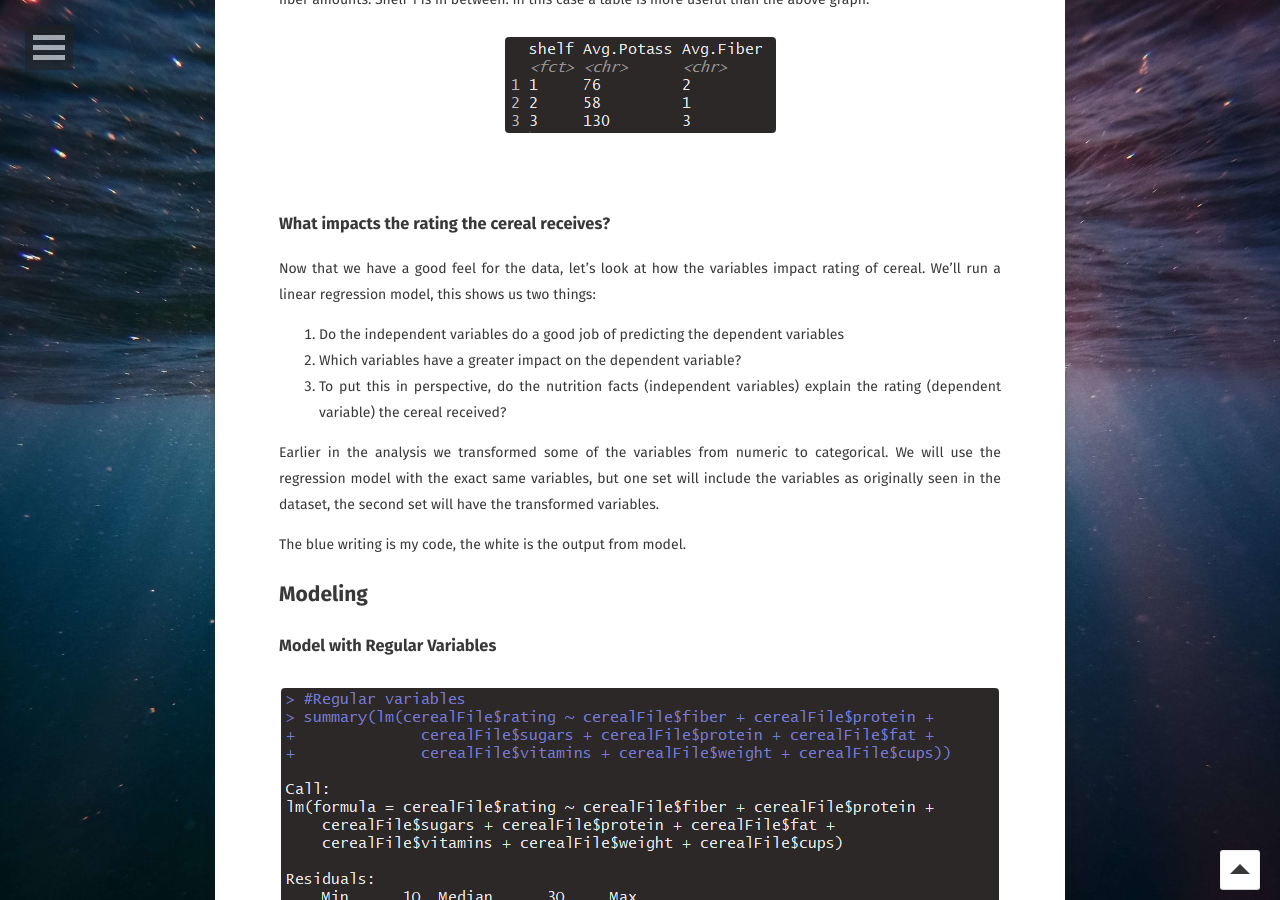
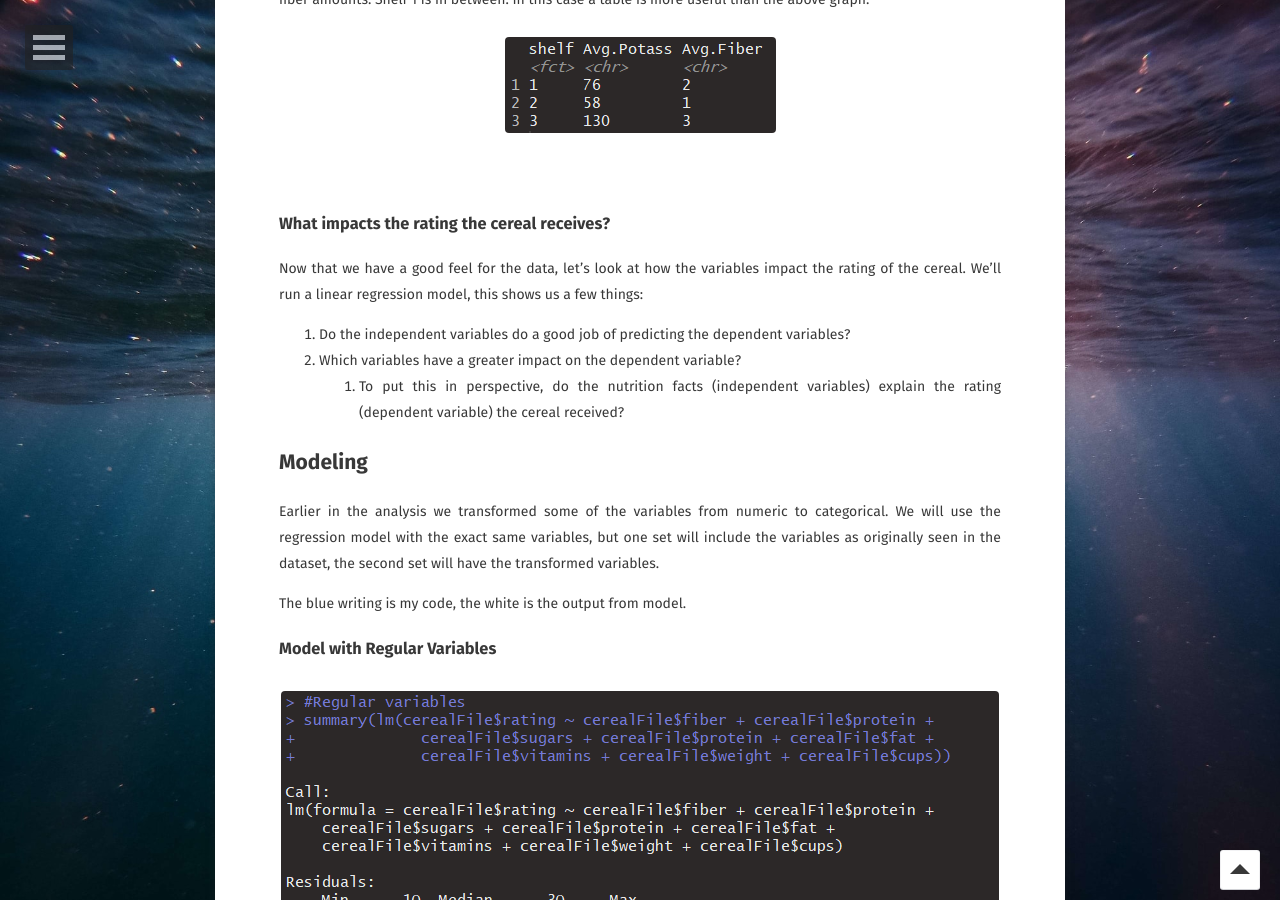
Before and after one commit to sarahschirduan/sarahschirduan.github.io, a Jekyll site: the page built from _posts/2019-06-09-cereal.md, in a window 1280 px wide and 900 px high, scrolled down 5767 px. Built offline with Jekyll 4.4.1, drawn with Linux system fonts in a browser that asks for light colours; some web fonts are replaced; some of the changed text lies outside the part shown.

Commit message:
Update 2019-06-09-cereal.md

```diff
--- a/_posts/2019-06-09-cereal.md
+++ b/_posts/2019-06-09-cereal.md
@@ -20,7 +20,7 @@
 ## Objectives
 
 1. Are some cereal manufacturers healthier than others?
-2. Do grocery stores place the unhealthiest cereals at eye level, making it harder for the consumer to choose healthier options.
+2. Do grocery stores place the unhealthiest cereals at eye level, making it harder for the consumer to choose healthier options?
 3. What impacts the rating the cereal receives? <br>
     &nbsp;&nbsp;&nbsp;&nbsp; Unfortunately, Kaggle doesn’t tell us if it’s a consumer rating or a cereal industry rating
 <br>
@@ -85,7 +85,7 @@
 </figure>
 <br>
 
-### Do grocery stores place the unhealthiest cereals at eye level, making it harder for the consumer to choose healthier options.
+### Do grocery stores place the unhealthiest cereals at eye level, making it harder for the consumer to choose healthier options?
 
 We will look at the relationship between shelf level and potassium, fiber, vitamins, and protein. We are making the assumption that Shelf 2 is at eye level.
 
@@ -119,17 +119,17 @@
 
 ### What impacts the rating the cereal receives?
 
-Now that we have a good feel for the data, let’s look at how the variables impact rating of cereal. We’ll run a linear regression model, this shows us two things:
+Now that we have a good feel for the data, let’s look at how the variables impact the rating of the cereal. We’ll run a linear regression model, this shows us a few things:
 
-1. Do the independent variables do a good job of predicting the dependent variables
+1. Do the independent variables do a good job of predicting the dependent variables?
 2. Which variables have a greater impact on the dependent variable?
-  1. To put this in perspective, do the nutrition facts (independent variables) explain the rating (dependent variable) the cereal received?
+    1. To put this in perspective, do the nutrition facts (independent variables) explain the rating (dependent variable) the cereal received?
+
+## Modeling
 
 Earlier in the analysis we transformed some of the variables from numeric to categorical. We will use the regression model with the exact same variables, but one set will include the variables as originally seen in the dataset, the second set will have the transformed variables.
 
 The blue writing is my code, the white is the output from model.
-
-## Modeling
 
 ### Model with Regular Variables
 <figure>
@@ -143,8 +143,6 @@
 By looking at the Adjusted R – squared, we know the variables explain 90% of the rating. However, we can also see some of the variables did not pass the t test (weight & cups). Before we remove any variables however, let’s re-run the analysis with the transformed categorical variables.
 
 Before we do that, I want to explain something about the transformed variables. When the protein variable was transformed from one numeric variable into 6 factors, we see each of those broken out in the model. This is helpful to us because for example, when protein level is very high (cerealFile$ftrprotein6) it has the Estimate 8.6, whereas when the protein level is lower (protein2 & protein3), the Estimate is 4.13 & 4.56. Thus, a higher protein level has a stronger positive impact on the rating.
-
-<br>
 
 The Adjusted R-Square increased from 90% in prior model to 94% in this model, so we know our factor variables are better predictors than leaving them as numeric variables. Additionally, the weight & cup variables in both models did not pass the t-test. The general rule is it should be < 0.05 (you can see the t value in the Pr (>t) column. The other variables pass the test so we will leave them.
 
```
